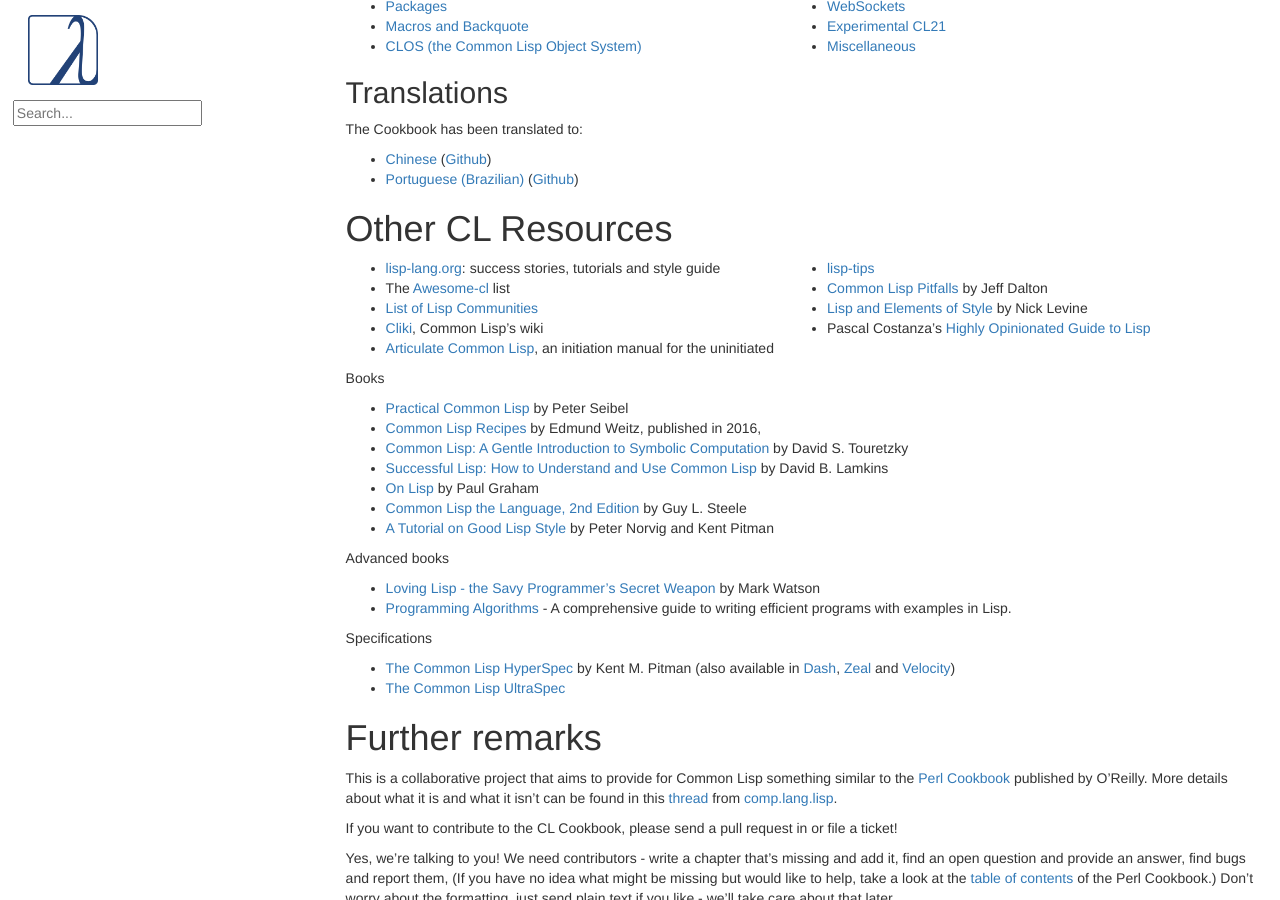
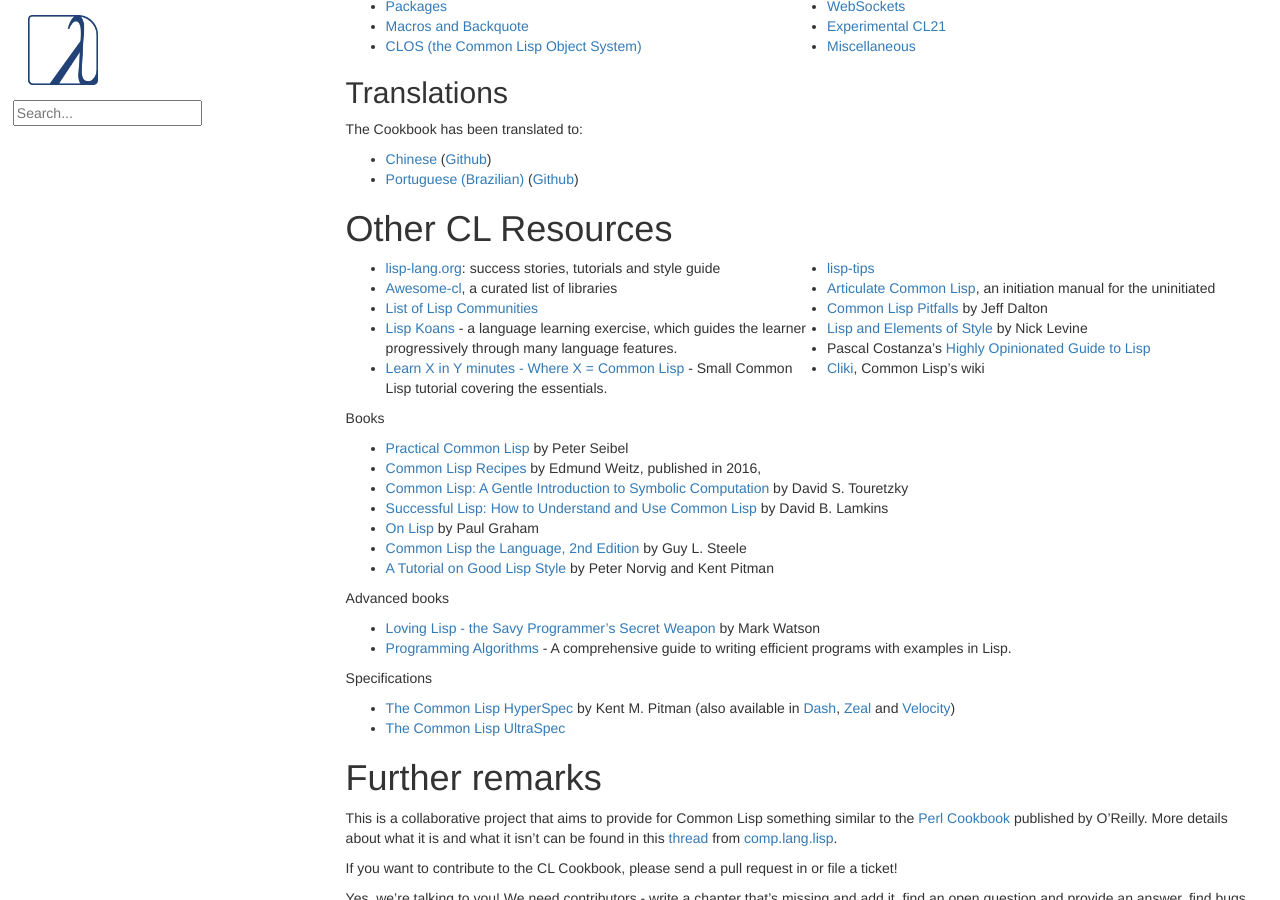
Before and after one commit to LispCookbook/cl-cookbook, a Jekyll site: the page built from index.md, in a window 1280 px wide and 900 px high, scrolled down 519 px. Built offline with Jekyll 4.4.1, drawn with Linux system fonts in a browser that asks for light colours.

Commit message:
add lisp-koans
fixes #328

```diff
--- a/index.md
+++ b/index.md
@@ -61,14 +61,17 @@ The Cookbook has been translated to:
 <p id="two-cols"></p>
 
 * [lisp-lang.org](http://lisp-lang.org/): success stories, tutorials and style guide
-* The [Awesome-cl](https://github.com/CodyReichert/awesome-cl) list
+* [Awesome-cl](https://github.com/CodyReichert/awesome-cl), a curated list of libraries
 * [List of Lisp Communities](https://github.com/CodyReichert/awesome-cl#community)
-* [Cliki](http://www.cliki.net/), Common Lisp's wiki
+* [Lisp Koans](https://github.com/google/lisp-koans/) - a language learning exercise, which guides the learner progressively through many language features.
+* [Learn X in Y minutes - Where X = Common Lisp](https://learnxinyminutes.com/docs/common-lisp/) - Small Common Lisp tutorial covering the essentials.
+* [lisp-tips](https://github.com/lisp-tips/lisp-tips/issues/)
 * [Articulate Common Lisp](http://articulate-lisp.com/), an initiation manual for the uninitiated
-* [lisp-tips](https://github.com/lisp-tips/lisp-tips/issues/)
 * [Common Lisp Pitfalls](https://raw.githubusercontent.com/ebzzry/cl-pitfalls/master/cl-pitfalls.txt) by Jeff Dalton
 * [Lisp and Elements of Style](http://web.archive.org/web/20190316190256/https://www.nicklevine.org/declarative/lectures/) by Nick Levine
 * Pascal Costanza's [Highly Opinionated Guide to Lisp](http://www.p-cos.net/lisp/guide.html)
+* [Cliki](http://www.cliki.net/), Common Lisp's wiki
+
 
 Books
 
```
